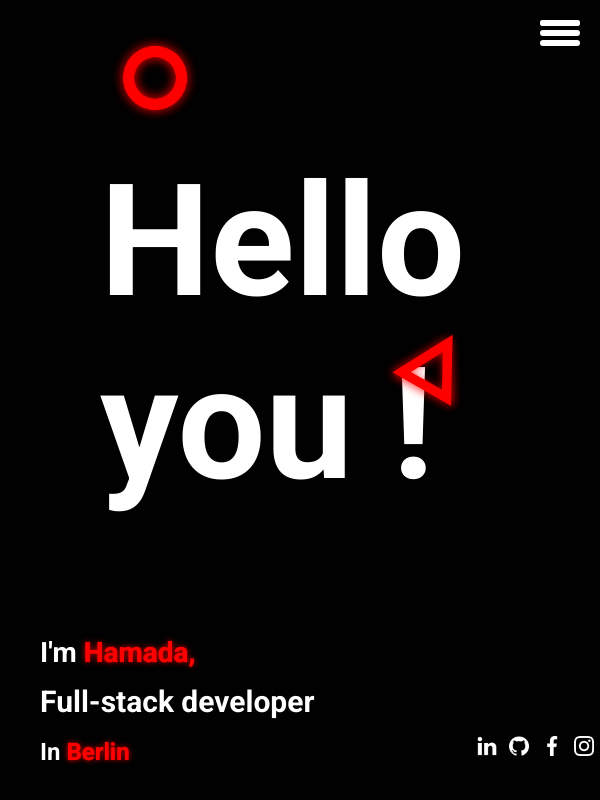
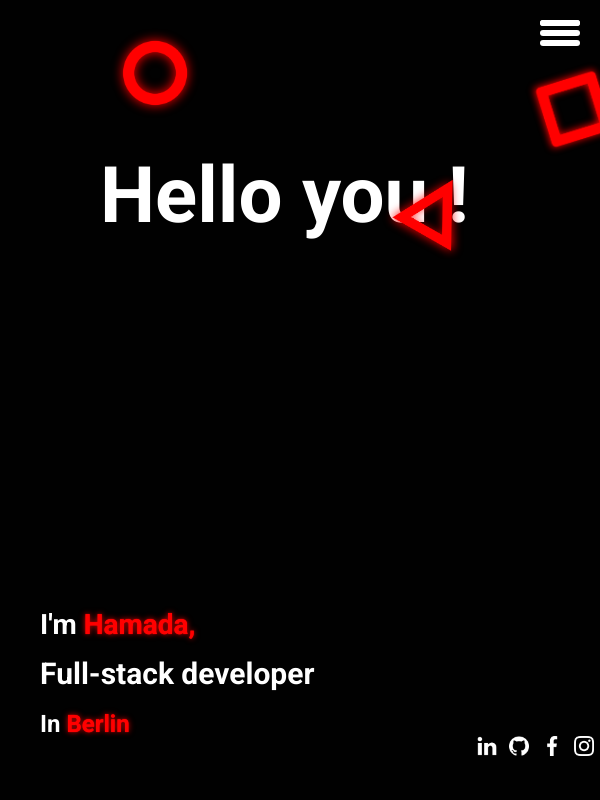
Before and after one commit to hamadagh/frontend-portfolio, a React (Create React App) app: page / in a window 600 px wide. Built offline with nearby package versions, Linux system fonts and the light colour scheme.

Commit message:
fixing home page responsiveness

```diff
--- a/src/components/Home.js
+++ b/src/components/Home.js
@@ -123,14 +123,17 @@ function Home() {
 
           <animated.div
             className={className.carre}
+            id="carre"
             style={{ transform: props.xy.interpolate(trans2) }}
           />
           <animated.div
             className={className.triangle}
+            id="triangle"
             style={{ transform: props.xy.interpolate(trans4) }}
           />
           <animated.div
             className={className.circle}
+            id="circle"
             style={{ transform: props.xy.interpolate(trans3) }}
           />
         </div>
--- a/src/components/Navbar.js
+++ b/src/components/Navbar.js
@@ -12,7 +12,7 @@ function Navbar() {
     }
   };
   return (
-    <div className="nav-bar">
+    <div className="nav-bar" id="nav-bar">
       <div id="nav-icon" onClick={handleClick} className={Navbar}>
         <span></span>
         <span></span>
--- a/src/components/responsive.css
+++ b/src/components/responsive.css
@@ -110,6 +110,33 @@
   .third-section {
     width: 35%;
   }
+}
+@media only screen and (min-width: 401px) and (max-width: 779px) {
+  .greeting {
+    font-size: 13vw;
+  }
+  #carre {
+    position: relative;
+    top: 140px;
+    right: 250px;
+  }
+  #triangle {
+    position: relative;
+    top: 120px;
+  }
+  #circle {
+    position: relative;
+    top: 270px;
+  }
+}
+@media only screen and (min-width: 760px) and (max-width: 999px) {
+}
+@media only screen and (min-width: 1000px) and (max-width: 1390px) {
+}
+@media only screen and (min-width: 1391px) and (max-width: 1600px) {
+}
+@media only screen and (min-width: 1601px) {
+}
 /* home page */
 
 /* ----------------------------------------------------------- */
@@ -135,17 +162,6 @@
   font-size: 20px;
 }
 /* projects page */
-}
-@media only screen and (min-width: 401px) and (max-width: 759px) {
-}
-@media only screen and (min-width: 760px) and (max-width: 999px) {
-}
-@media only screen and (min-width: 1000px) and (max-width: 1390px) {
-}
-@media only screen and (min-width: 1391px) and (max-width: 1600px) {
-}
-@media only screen and (min-width: 1601px) {
-}
 /* contact page */
 
 @media only screen and (min-width: 301px) and (max-width: 759px) {
@@ -154,7 +170,7 @@
     width: 0%;
   }
   .contact-left-part {
-    width: 100%;
+    width: 90%;
   }
 }
 @media only screen and (min-width: 760px) and (max-width: 999px) {
```
Lines whose indentation alone changed are shown as unchanged.
